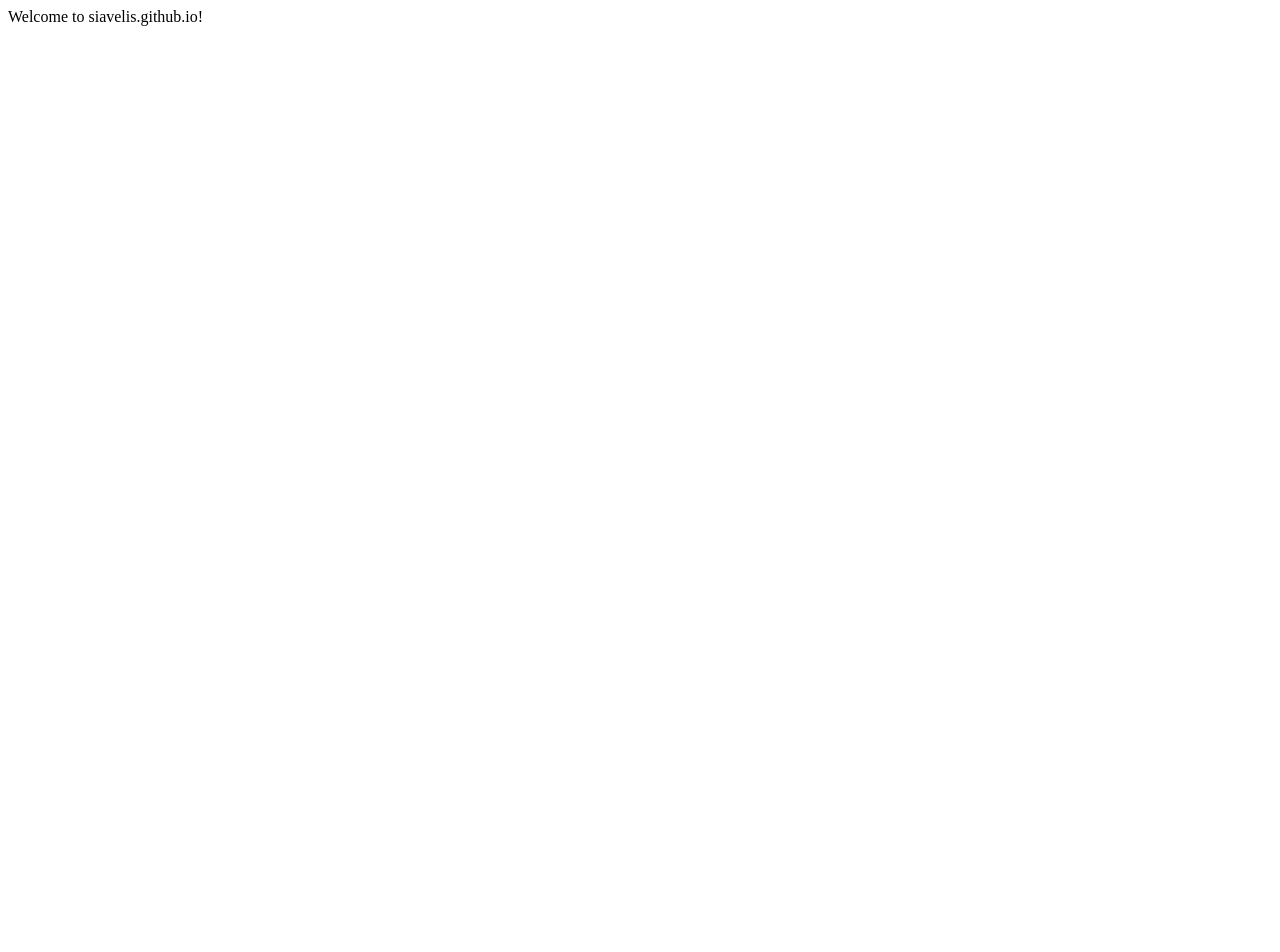
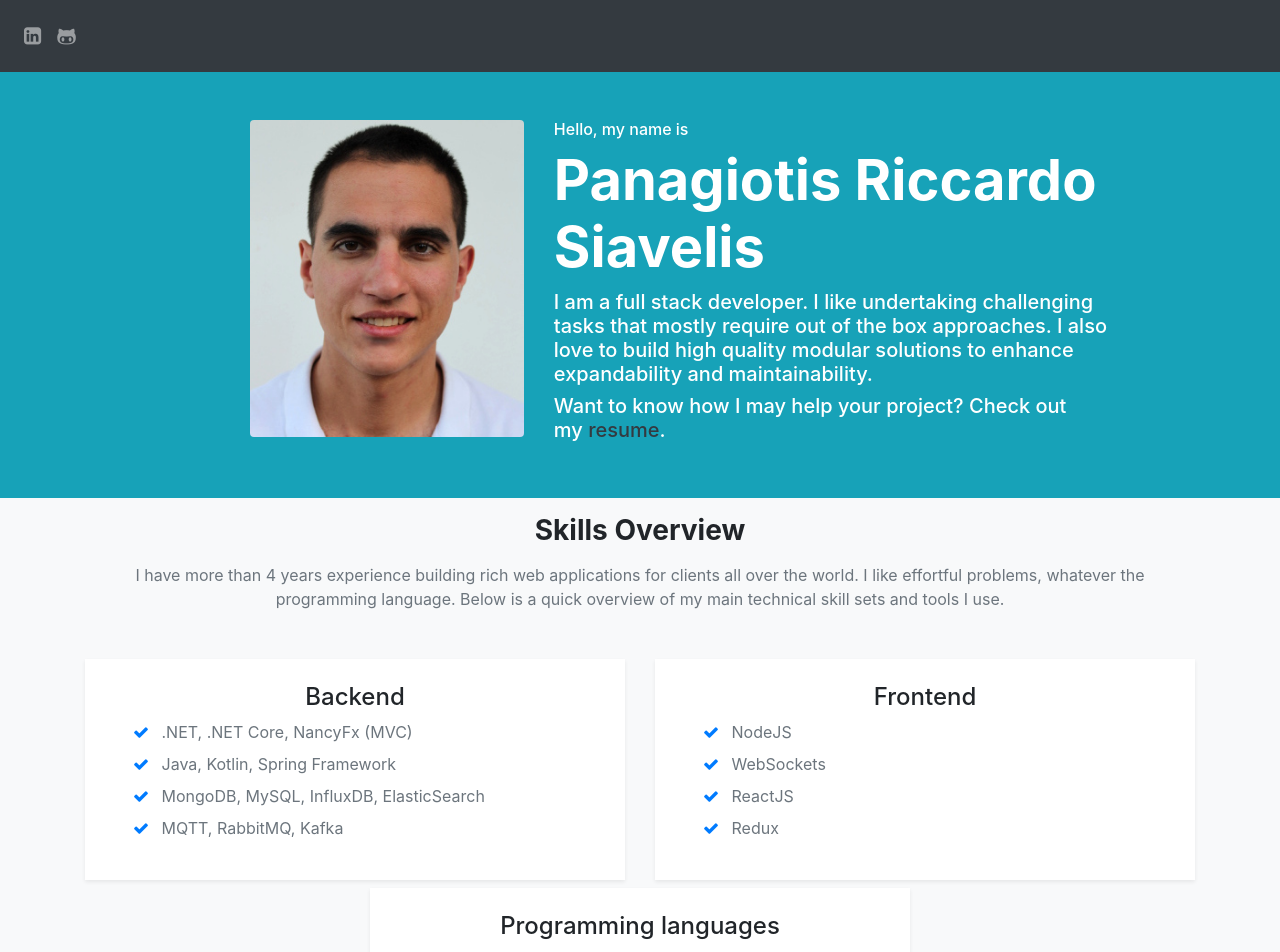
Before and after one commit to siavelis/siavelis.github.io, a Next.js app: page / in a window 1280 px wide. Shown: the top 952 px of the page. Before the commit the page ends 800 px from the top, so only its background shows below. Built offline with nearby package versions, Linux system fonts and the light colour scheme.

Commit message:
First implementation of about page.

```diff
--- a/package.json
+++ b/package.json
@@ -23,13 +23,17 @@
   },
   "homepage": "https://github.com/siavelis/siavelis.github.io#readme",
   "dependencies": {
+    "bootstrap": "^4.5.0",
+    "font-awesome": "^4.7.0",
     "next": "^9.4.2",
     "react": "^16.13.1",
+    "react-bootstrap": "^1.0.1",
     "react-dom": "^16.13.1"
   },
   "devDependencies": {
     "@types/node": "^14.0.5",
     "@types/react": "^16.9.35",
+    "@types/react-fontawesome": "^1.6.4",
     "typescript": "^3.9.3"
   }
 }
--- /dev/null
+++ b/src/components/BodyHeader.tsx
@@ -0,0 +1,48 @@
+import React from "react";
+import {Nav, Navbar} from "react-bootstrap";
+import Link from "next/link"
+
+interface HeadProps {
+    pathname: string;
+}
+
+class BodyHeader extends React.Component<HeadProps> {
+    constructor(props) {
+        super(props);
+        this.state = {expanded: false};
+    }
+
+    render() {
+        const {pathname} = this.props;
+        return <div>
+            <Navbar collapseOnSelect expand="lg" bg="dark" variant="dark">
+                <Navbar.Brand>
+                    <Nav style={{flexDirection: "row"}}>
+                        {renderNavLinkWithFaIcon("fa-linkedin-square", "https://linkedin.com/in/prsiavelis")}
+                        {renderNavLinkWithFaIcon("fa-github-alt", "https://github.com/siavelis")}
+                    </Nav>
+                </Navbar.Brand>
+                <Navbar.Toggle aria-controls="responsive-navbar-nav"/>
+                <Navbar.Collapse className="justify-content-end" id="responsive-navbar-nav" >
+                    {/*<Nav>*/}
+                    {/*    {renderLinkNavLink("About", pathname, "/")}*/}
+                    {/*    {renderLinkNavLink("Resume", pathname, "/resume")}*/}
+                    {/*    {renderLinkNavLink("Contact", pathname, "/contact")}*/}
+                    {/*</Nav>*/}
+                </Navbar.Collapse>
+            </Navbar>
+        </div>
+    }
+}
+
+const renderLinkNavLink = (link: string, activeHref: string, href: string) =>
+    <Link href={href} passHref={true}>
+        <Nav.Link active={activeHref == href}>{link}</Nav.Link>
+    </Link>;
+
+const renderNavLinkWithFaIcon = (faClassName: string, href: string) =>
+    <Nav.Link href={href} style={{paddingLeft: "0.5rem", paddingRight: "0.5rem"}}>
+        <i className={"fa " + faClassName} aria-hidden="true"/>
+    </Nav.Link>;
+
+export default BodyHeader
--- /dev/null
+++ b/src/components/index/Avatar.tsx
@@ -0,0 +1,16 @@
+import {Col, Image} from "react-bootstrap";
+import React from "react";
+
+function Avatar() {
+    return <Col
+        xs={12} sm={6} md={4} lg={{offset: 2, span: 3}}>
+        <Image
+            src="/photo.jpeg"
+            rounded
+            className='img-fluid '
+            alt="Website owner's photo."
+        />
+    </Col>
+}
+
+export default Avatar;
--- /dev/null
+++ b/src/pages/_app.tsx
@@ -0,0 +1,9 @@
+import {AppProps} from 'next/app'
+import 'bootstrap/dist/css/bootstrap.min.css';
+import 'font-awesome/css/font-awesome.min.css';
+
+function App({Component, pageProps}: AppProps) {
+    return <Component {...pageProps} />
+}
+
+export default App
--- /dev/null
+++ b/src/pages/_document.tsx
@@ -0,0 +1,18 @@
+import Document, {Head, Html, Main, NextScript} from 'next/document'
+
+class MyDocument extends Document {
+
+    render() {
+        return (
+            <Html>
+                <Head/>
+                <body>
+                <Main/>
+                <NextScript/>
+                </body>
+            </Html>
+        )
+    }
+}
+
+export default MyDocument
--- a/src/pages/index.tsx
+++ b/src/pages/index.tsx
@@ -1,5 +1,88 @@
+import {Col, Container, Row} from "react-bootstrap";
+import React from "react";
+import Link from "next/link"
+import BodyHeader from "../components/BodyHeader"
+import Avatar from "../components/index/Avatar";
+
 function IndexPage() {
-    return <div>Welcome to siavelis.github.io!</div>
+    return <div className="bg-light">
+        <BodyHeader pathname={"/"}/>
+        <div className="bg-info text-white">
+            <div className='p-5'>
+                <Row>
+                    <Avatar/>
+                    <Col xs={12} sm={6} md={8} lg={{span: 6}}>
+                        <h6>Hello, my name is</h6>
+                        <h5 className="mt-0 display-4 font-weight-bold">Panagiotis Riccardo Siavelis</h5>
+                        <h5>
+                            I am a full stack developer.
+                            I like undertaking challenging tasks that mostly require out of the box approaches.
+                            I also love to build high quality modular solutions to enhance expandability and
+                            maintainability.
+                        </h5>
+                        <h5>
+                            Want to know how I may help your project? Check out my&nbsp;
+                            <Link href={"/resume"}
+                                  passHref={true}>
+                                <a className="text-dark">resume</a>
+                            </Link>.
+                        </h5>
+                    </Col>
+                </Row>
+            </div>
+        </div>
+        <div className="pt-3">
+            <Container>
+                <h3 className="font-weight-bold text-center mb-3">Skills Overview</h3>
+                <div className="section-intro mx-auto text-center mb-5 text-secondary">
+                    I have more than 4 years experience building rich web applications for clients all over the world.
+                    I like effortful problems, whatever the programming language.
+                    Below is a quick overview of my main technical skill sets and tools I use.
+                </div>
+
+                <Row>
+                    <Col md={{span: 6}} sm={6}>
+                        {skillsCard("Backend", [
+                            ".NET, .NET Core, NancyFx (MVC)",
+                            "Java, Kotlin, Spring Framework",
+                            "MongoDB, MySQL, InfluxDB, ElasticSearch",
+                            "MQTT, RabbitMQ, Kafka",
+                        ])}
+                    </Col>
+                    <Col md={{span: 6}} sm={6}>
+                        {skillsCard("Frontend", [
+                            "NodeJS",
+                            "WebSockets",
+                            "ReactJS",
+                            "Redux",
+                        ])}
+                    </Col>
+
+                    <Col md={{span: 6, offset: 3}} sm={{span: 6, offset: 3}}>
+                        {skillsCard("Programming languages", [
+                            "C#",
+                            "Java",
+                            "Python",
+                            "TypeScript/JavaScript"
+                        ])}
+                    </Col>
+                </Row>
+            </Container>
+        </div>
+    </div>
 }
 
+const skillsCard = (header: string, skills: string[]) =>
+    <div className="bg-white shadow-sm py-4 px-5 mb-2">
+        <h4 className="text-center">{header}</h4>
+        <ul className="skills-list list-unstyled text-secondary">
+            {skills.map(skill =>
+                <li className="mb-2">
+                    <i className="fa fa-check mr-2 text-primary"/> {skill}
+                </li>
+            )}
+        </ul>
+    </div>
+
+
 export default IndexPage
```
Also changed, not shown: public/photo.jpeg (added), 1 other file (tests, documents, lock files or other folders).
